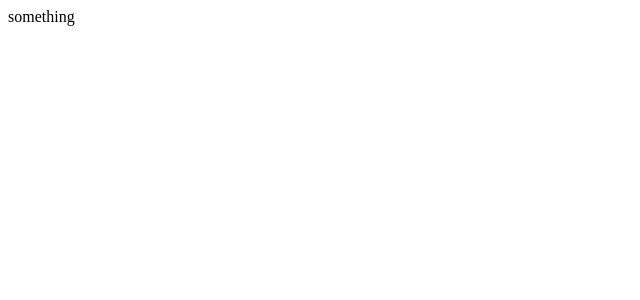
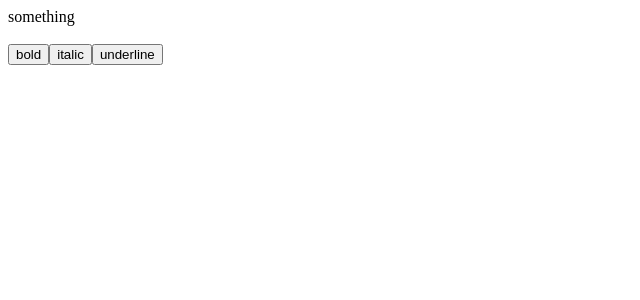
Before and after one commit to bmson/editor, a React app: page / in a window 1280 px wide. Shown: the top 300 px of the page, without its empty margins (0-640 px from the left). Built offline with nearby package versions, Linux system fonts and the light colour scheme; the HTML template or start-up script is replaced by a standard one.

Commit message:
Setup jsx transform

```diff
--- a/package.json
+++ b/package.json
@@ -20,10 +20,12 @@
   "dependencies": {
     "react": "15.0.1",
     "react-dom": "15.0.1",
+    "babel-plugin-transform-object-rest-spread": "6.6.5",
     "draft-js": "0.4.0"
   },
   "babel": {
-    "presets": ["es2015", "react"]
+    "presets": ["es2015", "react"],
+    "plugins": ["syntax-flow", "transform-object-rest-spread"]
   },
   "config": {
     "port": 3000,
--- a/src/components/editor.jsx
+++ /dev/null
@@ -1,36 +0,0 @@
-// Dependencies
-import React from 'react'
-import ReactDOM from 'react-dom'
-import {Editor, EditorState} from 'draft-js'
-
-// Module definition
-class RichEditor extends React.Component {
-  constructor(props) {
-    super(props)
-
-    // Store state
-    this.state = {editorState: EditorState.createEmpty()}
-
-    // Event handlers
-    this.onChange = (editorState) => this.setState({editorState})
-  }
-
-  render() {
-
-    var containerStyle = {
-      height: 200,
-      width: 400,
-      background: 'red',
-      overflow: 'auto'
-    };
-
-    const { editorState } = this.state
-    return (
-      <div className="editor">
-        <Editor editorState={editorState} onChange={this.onChange} placeholder="something" />
-      </div>
-    )
-  }
-}
-
-export default RichEditor
--- /dev/null
+++ b/src/components/input.jsx
@@ -0,0 +1,30 @@
+// Dependencies
+import React    from 'react'
+import ReactDOM from 'react-dom'
+import { Editor, EditorState } from 'draft-js'
+
+// Module definition
+class Input extends React.Component {
+
+  constructor() {
+    super(...arguments)
+
+    // Store staste
+    this.state = {
+      editorState: EditorState.createEmpty()
+    }
+
+    // Event handlers
+    this.onChange = (editorState) => this.setState({ editorState })
+  }
+
+  render() {
+    return  <Editor editorState={this.state.editorState}
+                    onChange={this.onChange}
+                    placeholder="something" />
+  }
+
+}
+
+//
+export default Input
--- /dev/null
+++ b/src/components/item.jsx
@@ -0,0 +1,14 @@
+// Dependencies
+import React from 'react'
+
+// Module definition
+class Item extends React.Component {
+
+  render() {
+    return  <button name="{this.props.type}">{this.props.type}</button>
+  }
+
+}
+
+//
+export default Item
--- a/src/index.jsx
+++ b/src/index.jsx
@@ -1,10 +1,31 @@
 // Dependencies
-import React    from 'react';
-import ReactDOM from 'react-dom';
-import Editor   from './components/editor.jsx';
+import React    from 'react'
+import ReactDOM from 'react-dom'
+import Input    from './components/input.jsx'
+import Item     from './components/item.jsx'
+
+// Toolbar
+const Toolbar = ({ children, ...refs }) =>
+
+  <div className="toolbar" {...refs}>
+    {children}
+  </div>
+
+// Editor
+const Editor = ({ children, ...refs }) =>
+
+  <div className="editor" {...refs}>
+    <Input />
+    <Toolbar>
+      <Item type="bold" />
+      <Item type="italic" />
+      <Item type="underline" />
+    </Toolbar>
+    {children}
+  </div>
 
 // Render
 ReactDOM.render(
   <Editor />,
   document.getElementById('target')
-);
+)
```
Also changed, not shown: 1 other file (tests, documents, lock files or other folders).
